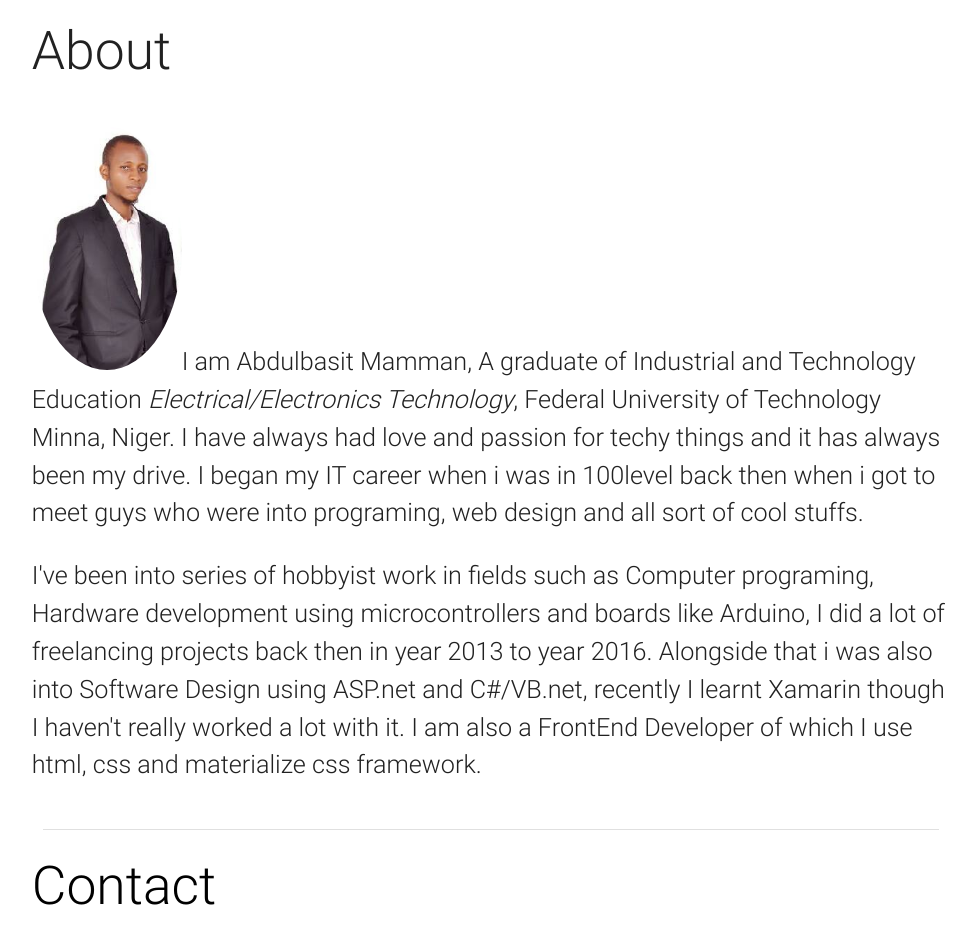
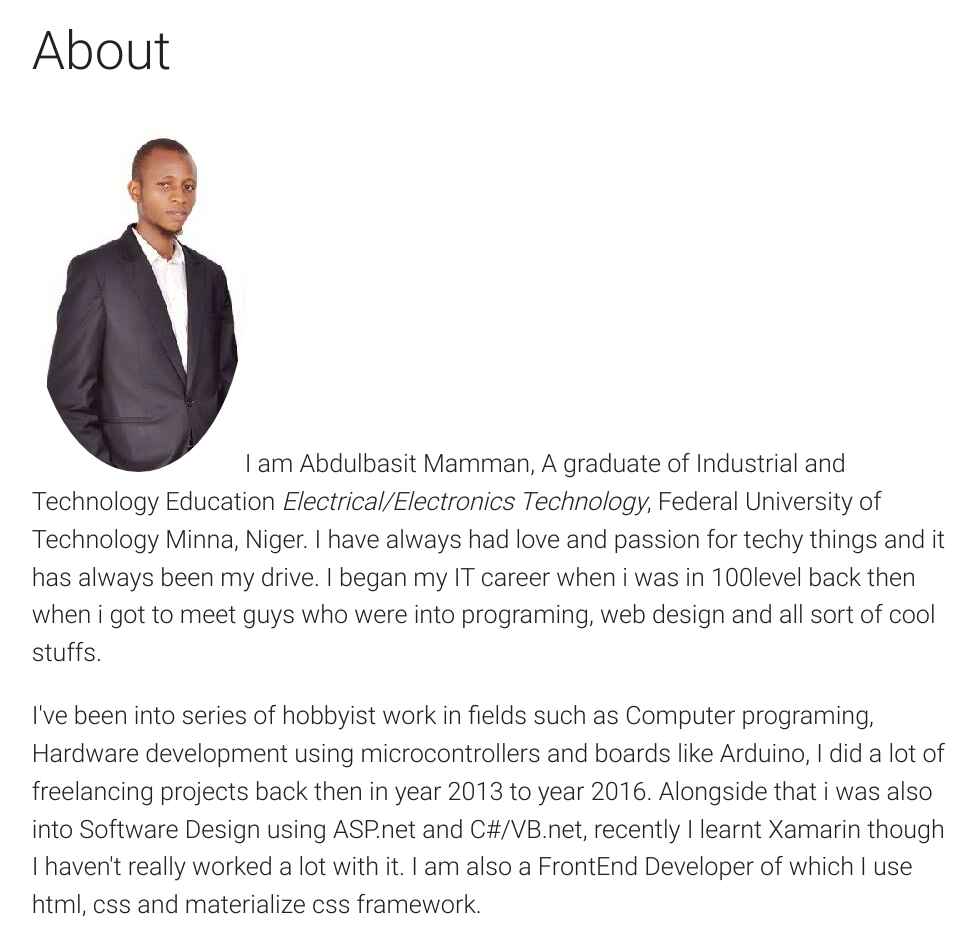
Before and after one commit to Basttyy/myportfolio, a plain HTML site: page index.html in a window 1280 px wide. Shown: the part 2540-3467 px from the top of the page, without its empty margins (149-1125 px from the left). Drawn offline with Linux system fonts and the light colour scheme; a script that the page names is missing.

Commit message:
modified the my picture to fit in well

```diff
--- a/index.html
+++ b/index.html
@@ -186,7 +186,7 @@
             <h2 class="section-header">About</h2>
         </div>
         <div class="row">
-            <p class="flow-text"><img class="responsive-img circle" style="max-width: 150px; max-height: 500px " src="assets\img\basttyy.jpg">I am Abdulbasit Mamman, A graduate of Industrial and Technology Education <em>Electrical/Electronics Technology</em>, Federal University
+            <p class="flow-text"><img class="responsive-img circle" style="max-width: 250px; max-height: 500px " src="assets\img\basttyy.jpg">I am Abdulbasit Mamman, A graduate of Industrial and Technology Education <em>Electrical/Electronics Technology</em>, Federal University
                 of Technology Minna, Niger. I have always had love and passion for techy things and it has always been my drive. I began my IT career when i was in 100level back then when i got to meet guys who were into programing, web design and all
                 sort of cool stuffs.</p>
             <p class="flow-text">I've been into series of hobbyist work in fields such as Computer programing, Hardware development using microcontrollers and boards like Arduino, I did a lot of freelancing projects back then in year 2013 to year 2016. Alongside that i was
```
